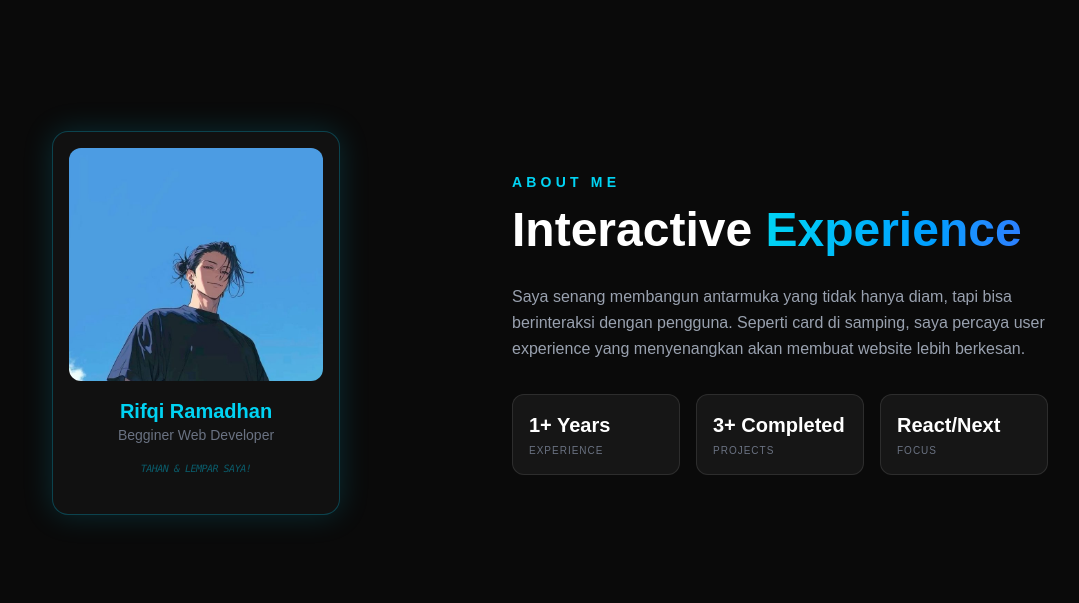
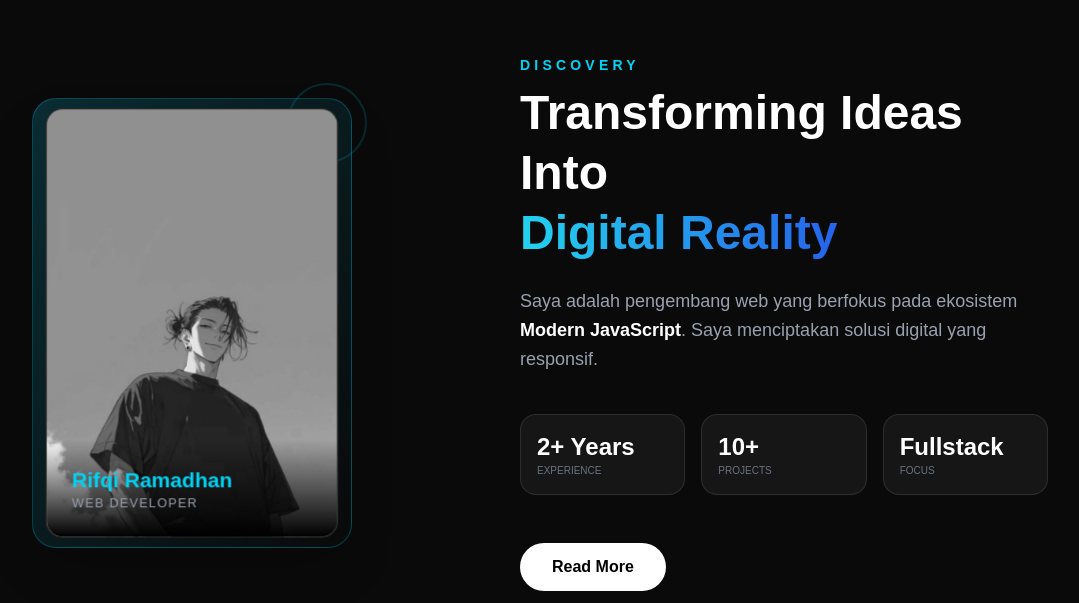
Before and after one commit to rifqiram/Portofolio.next, a Next.js app: page / in a window 1280 px wide. Shown: the part 877-1480 px from the top of the page, without its empty margins (152-1231 px from the left). Built offline with nearby package versions, Linux system fonts and the light colour scheme.

Commit message:
merapikan about section dan git warning

```diff
--- a/app/components/AboutSection.tsx
+++ b/app/components/AboutSection.tsx
@@ -1,16 +1,32 @@
 "use client";
 
 import { useEffect, useRef, useState } from "react";
-import { motion, useMotionValue, useTransform } from "framer-motion";
+import { motion, useMotionValue, useSpring, useTransform } from "framer-motion";
 
 export default function AboutSection() {
-    const ref = useRef<HTMLDivElement | null>(null);
+    const ref = useRef<HTMLElement | null>(null);
     const [show, setShow] = useState(false);
-    const [isThrown, setIsThrown] = useState(false);
 
+    // Animasi Tilt
     const x = useMotionValue(0);
-    const rotate = useTransform(x, [-200, 200], [-25, 25]);
-    const opacity = useTransform(x, [-200, -150, 0, 150, 200], [0, 1, 1, 1, 0]);
+    const y = useMotionValue(0);
+    const mouseXSpring = useSpring(x);
+    const mouseYSpring = useSpring(y);
+    const rotateX = useTransform(mouseYSpring, [-0.5, 0.5], ["15deg", "-15deg"]);
+    const rotateY = useTransform(mouseXSpring, [-0.5, 0.5], ["-15deg", "15deg"]);
+
+    const handleMouseMove = (e: React.MouseEvent) => {
+        const rect = (e.currentTarget as HTMLElement).getBoundingClientRect();
+        const xPct = (e.clientX - rect.left) / rect.width - 0.5;
+        const yPct = (e.clientY - rect.top) / rect.height - 0.5;
+        x.set(xPct);
+        y.set(yPct);
+    };
+
+    const handleMouseLeave = () => {
+        x.set(0);
+        y.set(0);
+    };
 
     useEffect(() => {
         const observer = new IntersectionObserver(
@@ -22,67 +38,93 @@ export default function AboutSection() {
     }, []);
 
     const stats = [
-        { label: "Experience", value: "1+ Years" },
-        { label: "Projects", value: "3+ Completed" },
-        { label: "Focus", value: "React/Next" },
+        { label: "Experience", value: "2+ Years" },
+        { label: "Projects", value: "10+" },
+        { label: "Focus", value: "Fullstack" },
     ];
 
     return (
-        <section id="about" ref={ref} className="min-h-screen flex items-center justify-center bg-[#0a0a0a] text-white px-6 md:px-20 overflow-hidden py-20">
-            <div className={`max-w-6xl w-full grid grid-cols-1 md:grid-cols-2 gap-12 items-center transition-all duration-1000 ${show ? "opacity-100 translate-y-0" : "opacity-0 translate-y-20"}`}>
+        <section
+            id="about"
+            ref={ref}
+            className="min-h-screen flex items-center justify-center bg-[#0a0a0a] text-white px-6 md:px-20 overflow-hidden py-20"
+        >
+            <div className={`max-w-6xl w-full grid grid-cols-1 md:grid-cols-2 gap-16 items-center transition-all duration-1000 ${show ? "opacity-100 translate-y-0" : "opacity-0 translate-y-20"}`}>
 
-                <div className="relative flex justify-center items-center h-[400px]">
-                    {!isThrown ? (
-                        <motion.div
-                            drag
-                            dragConstraints={{ left: 0, right: 0, top: 0, bottom: 0 }}
-                            style={{ x, rotate, opacity }}
-                            onDragEnd={(e, info) => {
-                                if (Math.abs(info.velocity.x) > 500) {
-                                    setIsThrown(true);
-                                    setTimeout(() => setIsThrown(false), 2000);
-                                }
-                            }}
-                            whileTap={{ scale: 1.05, cursor: "grabbing" }}
-                            className="relative w-72 h-96 bg-[#111] border border-cyan-500/30 rounded-2xl overflow-hidden shadow-[0_0_30px_rgba(6,182,212,0.2)] cursor-grab p-4 z-50"
+                {/* SISI KIRI: 3D CARD */}
+                <div className="flex justify-center" style={{ perspective: "1000px" }}>
+                    <motion.div
+                        onMouseMove={handleMouseMove}
+                        onMouseLeave={handleMouseLeave}
+                        style={{
+                            rotateX,
+                            rotateY,
+                            transformStyle: "preserve-3d",
+                            height: "450px",
+                            background: "linear-gradient(to bottom right, rgba(6, 182, 212, 0.2), transparent)"
+                        }}
+                        className="relative w-72 md:w-80 border border-cyan-500/30 rounded-3xl p-5 shadow-2xl"
+                    >
+                        <div
+                            style={{ transform: "translateZ(50px)", transformStyle: "preserve-3d" }}
+                            className="w-full h-full bg-[#111] rounded-2xl overflow-hidden border border-white/10 relative group"
                         >
-                            <img src="/images/image.jpg" alt="Profile" className="w-full h-2/3 object-cover rounded-xl mb-4 pointer-events-none" />
-                            <div className="text-center">
-                                <h4 className="text-xl font-bold text-cyan-400">Rifqi Ramadhan</h4>
-                                <p className="text-gray-500 text-sm">Begginer Web Developer</p>
-                                <p className="text-[10px] mt-4 text-cyan-500/50 animate-pulse font-mono uppercase italic tracking-tighter">Tahan & Lempar Saya!</p>
+                            <img
+                                src="/images/image.jpg"
+                                alt="Rifqi"
+                                className="w-full h-full object-cover grayscale group-hover:grayscale-0 transition-all duration-700"
+                            />
+                            <div
+                                style={{
+                                    background: "linear-gradient(to top, black, transparent)",
+                                }}
+                                className="absolute bottom-0 left-0 w-full p-6"
+                            >
+                                <p className="text-cyan-400 font-bold text-xl">Rifqi Ramadhan</p>
+                                <p className="text-xs text-gray-400 uppercase tracking-widest">Web Developer</p>
                             </div>
-                        </motion.div>
-                    ) : (
-                        <motion.button
-                            initial={{ opacity: 0 }} animate={{ opacity: 1 }}
-                            onClick={() => setIsThrown(false)}
-                            className="px-6 py-2 border border-cyan-500 text-cyan-500 rounded-full text-sm hover:bg-cyan-500 hover:text-black transition-all"
-                        >
-                            Panggil Card Lagi
-                        </motion.button>
-                    )}
+                        </div>
 
-                    <div className="absolute w-64 h-80 border-2 border-white/5 rounded-2xl -rotate-6"></div>
+                        <div className="absolute -top-4 -right-4 w-20 h-20 border-2 border-cyan-500/20 rounded-full animate-pulse" />
+                    </motion.div>
                 </div>
 
-                <div>
-                    <h3 className="text-cyan-400 font-bold tracking-[0.3em] uppercase mb-2 text-sm">About Me</h3>
-                    <h2 className="text-4xl md:text-5xl font-extrabold mb-6 leading-tight">
-                        Interactive <span className="text-transparent bg-clip-text bg-gradient-to-r from-cyan-400 to-blue-500">Experience</span>
-                    </h2>
-                    <p className="text-gray-400 leading-relaxed mb-8">
-                        Saya senang membangun antarmuka yang tidak hanya diam, tapi bisa berinteraksi dengan pengguna.
-                        Seperti card di samping, saya percaya user experience yang menyenangkan akan membuat website lebih berkesan.
+                <div className="space-y-6">
+                    <div>
+                        <h3 className="text-cyan-400 font-bold tracking-[0.3em] uppercase text-sm mb-2">Discovery</h3>
+                        <h2 className="text-4xl md:text-5xl font-extrabold leading-tight">
+                            Transforming Ideas Into <br />
+                            <span
+                                style={{
+                                    backgroundImage: "linear-gradient(to right, #22d3ee, #2563eb)",
+                                    WebkitBackgroundClip: "text",
+                                    WebkitTextFillColor: "transparent",
+                                    backgroundClip: "text"
+                                }}
+                                className="font-bold"
+                            >
+                                Digital Reality
+                            </span>
+                        </h2>
+                    </div>
+
+                    <p className="text-gray-400 text-lg leading-relaxed">
+                        Saya adalah pengembang web yang berfokus pada ekosistem <span className="text-white font-semibold">Modern JavaScript</span>. Saya menciptakan solusi digital yang responsif.
                     </p>
 
-                    <div className="grid grid-cols-3 gap-4">
+                    <div className="grid grid-cols-3 gap-4 pt-4">
                         {stats.map((stat, i) => (
-                            <div key={i} className="p-4 rounded-xl bg-white/5 border border-white/10 hover:border-cyan-400 transition-colors">
-                                <h4 className="text-xl font-bold text-white mb-1">{stat.value}</h4>
-                                <p className="text-[10px] text-gray-500 uppercase tracking-widest">{stat.label}</p>
+                            <div key={i} className="bg-white/5 border border-white/10 p-4 rounded-2xl group hover:border-cyan-500/50 transition-all">
+                                <p className="text-2xl font-bold text-white group-hover:text-cyan-400 transition-colors">{stat.value}</p>
+                                <p className="text-[10px] text-gray-500 uppercase">{stat.label}</p>
                             </div>
                         ))}
+                    </div>
+
+                    <div className="pt-6">
+                        <button className="px-8 py-3 bg-white text-black font-bold rounded-full hover:bg-cyan-500 hover:text-white transition-all">
+                            Read More
+                        </button>
                     </div>
                 </div>
             </div>
```
Also changed, not shown: package.json (+7 -1 lines), tsconfig.json (+14 -8 lines), components.json (added), 1 other file (tests, documents, lock files or other folders).
